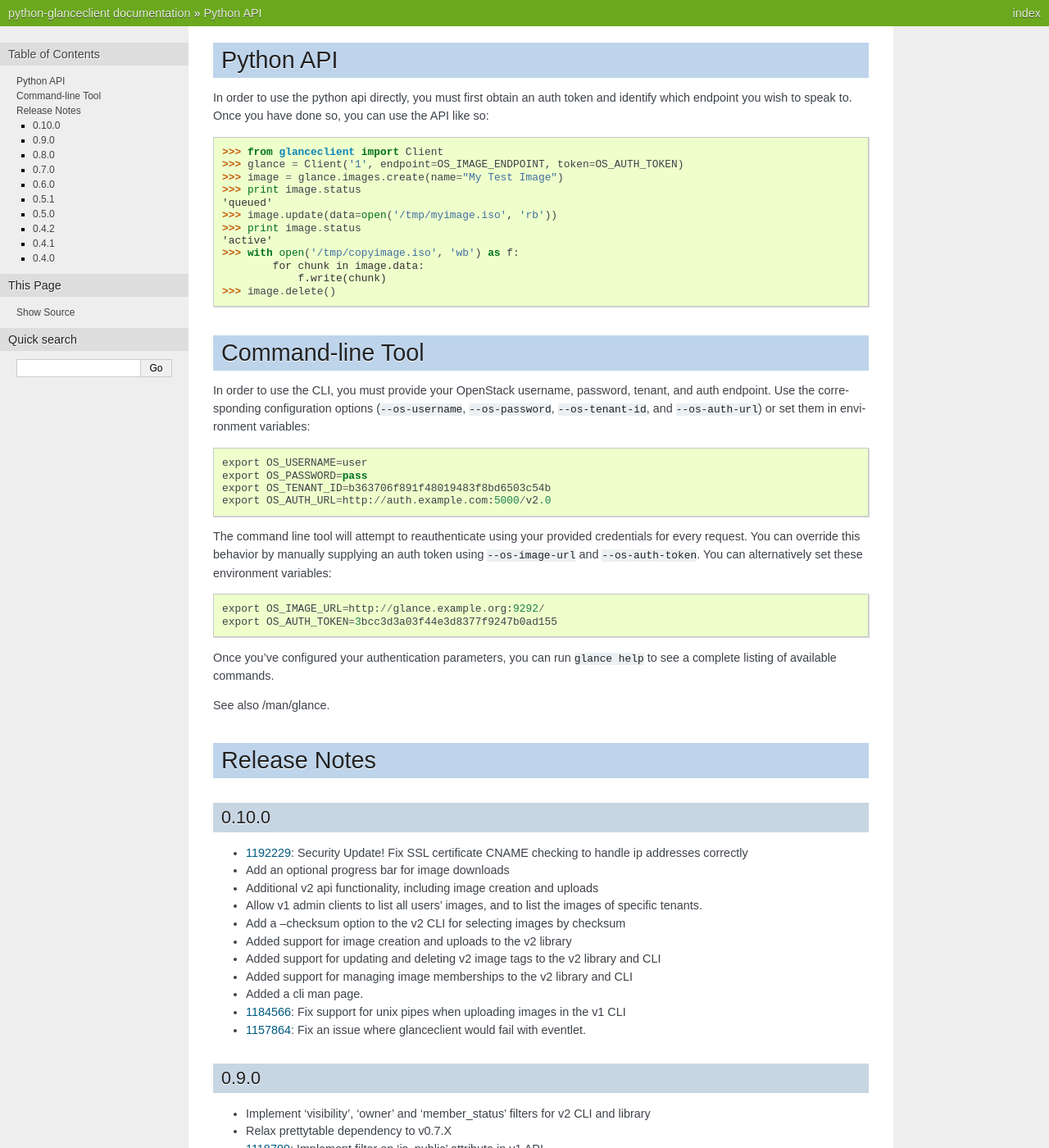
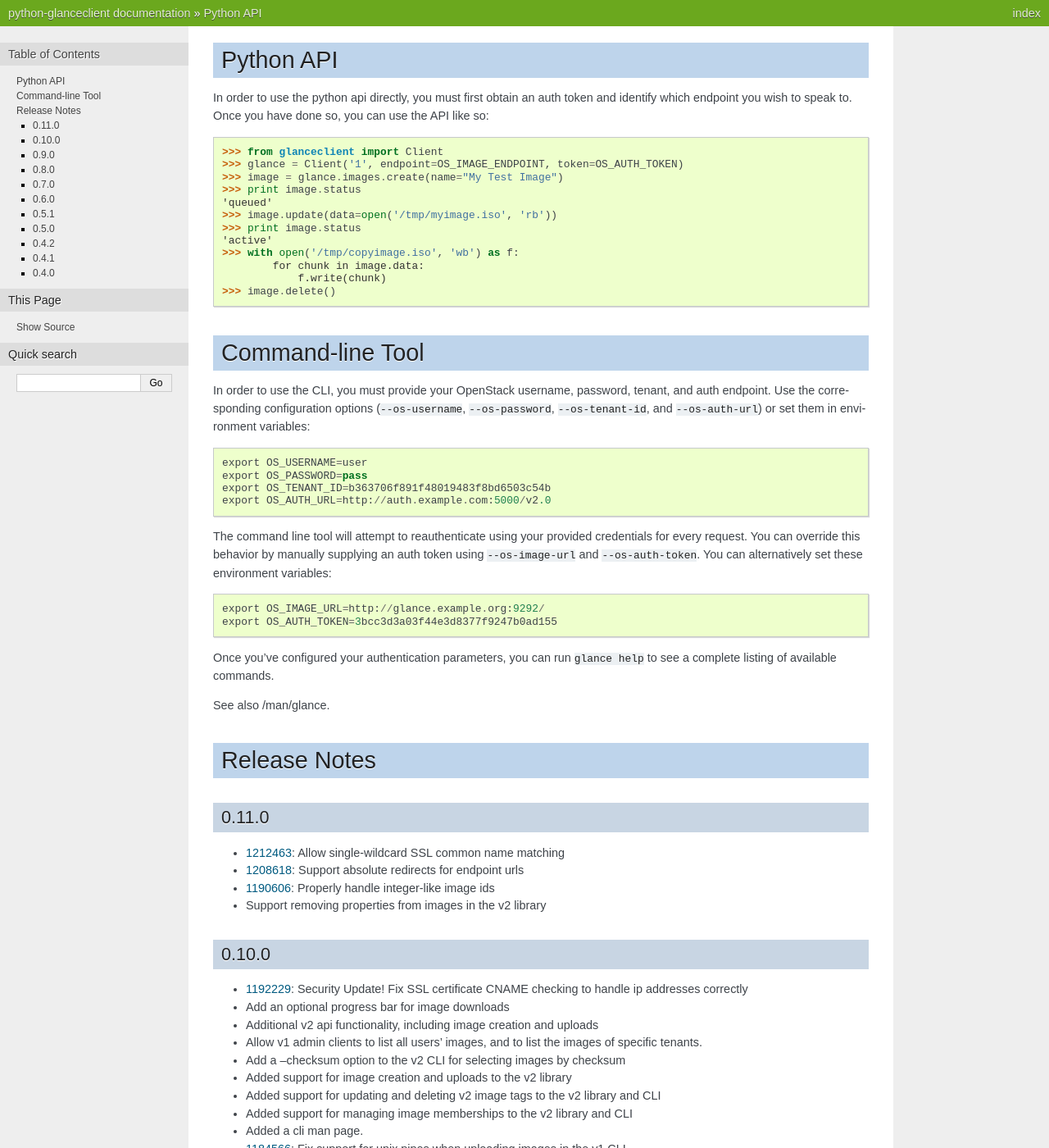
Before and after one commit to openstack/python-glanceclient, a Sphinx documentation site: the page built from doc/source/index.rst, in a window 1280 px wide and 1400 px high. Shown: the whole window at 82% size. Built offline with Sphinx 7.4.7, drawn with Linux system fonts in a browser that asks for light colours.

Commit message:
Add 0.11.0 doc notes
Change-Id: Ic76e872e78ec77b731ad9dced833803da3fa9aca

```diff
--- a/doc/source/index.rst
+++ b/doc/source/index.rst
@@ -36,6 +36,18 @@ See also :doc:`/man/glance`.
 
 Release Notes
 =============
+
+0.11.0
+------
+
+* 1212463_: Allow single-wildcard SSL common name matching
+* 1208618_: Support absolute redirects for endpoint urls
+* 1190606_: Properly handle integer-like image ids
+* Support removing properties from images in the v2 library
+
+.. _1212463: http://bugs.launchpad.net/python-glanceclient/+bug/1212463
+.. _1208618: http://bugs.launchpad.net/python-glanceclient/+bug/1208618
+.. _1190606: http://bugs.launchpad.net/python-glanceclient/+bug/1190606
 
 0.10.0
 ------
```
